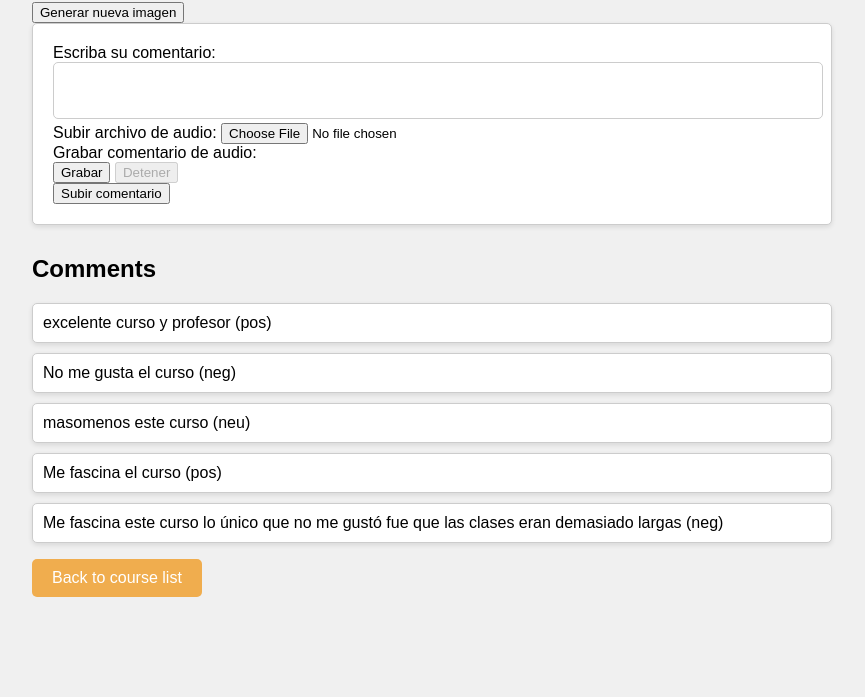
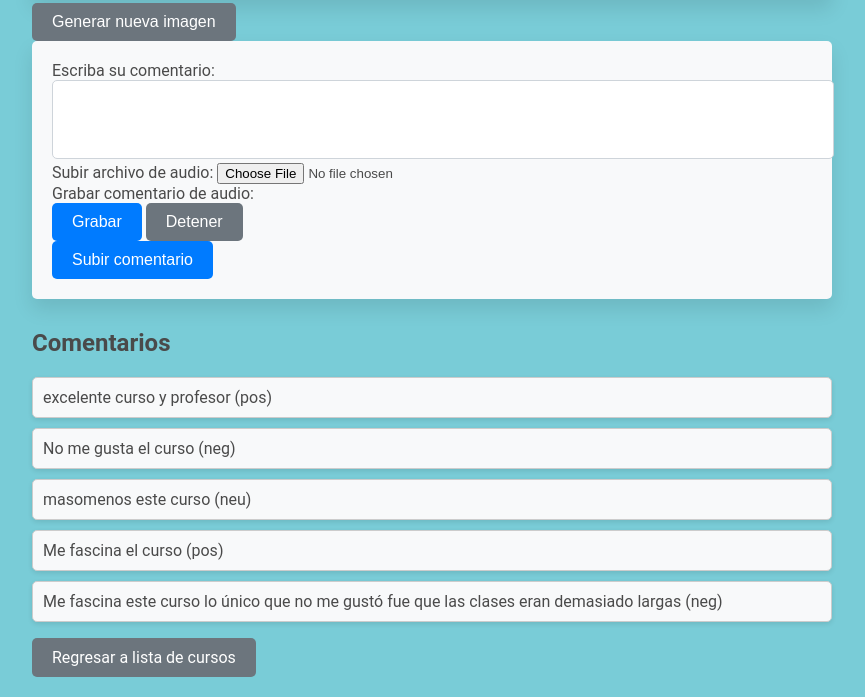
Before and after one commit to smadriz/tec-ai, a Flask app: page /course/1 in a window 1280 px wide. Shown: the part 710-1407 px from the top of the page, without its empty margins (208-1073 px from the left). Before the commit the page ends 1307 px from the top, so only its background shows below. Run offline with Flask 3, Linux system fonts and the light colour scheme; data comes from the database, SQL or seed files in the repository.

Commit message:
apariencia

```diff
--- a/templates/course.html
+++ b/templates/course.html
@@ -5,10 +5,11 @@
     <title>{{ course.name }}</title>
     <style>
         body {
-            font-family: Arial, sans-serif;
-            background-color: #f0f0f0;
+            font-family: 'Roboto', sans-serif;
+            background-color: #79ccd7;
             margin: 0;
             padding: 0;
+            color: #4a4a4a;
         }
 
         .container {
@@ -20,13 +21,35 @@
         h1 {
             text-align: center;
             margin-bottom: 30px;
+            color: #4a4a4a;
+        }
+
+        img {
+            max-width: 100%;
+            height: auto;
+            border-radius: 5px;
+            box-shadow: 0 10px 20px rgba(0, 0, 0, 0.1);
+        }
+
+        button {
+            background-color: #20c997;
+            color: white;
+            padding: 10px 20px;
+            border: none;
+            border-radius: 5px;
+            font-size: 16px;
+            cursor: pointer;
+            transition: background-color 0.3s;
+        }
+
+        button:hover {
+            background-color: #17a2b8;
         }
 
         form {
-            background-color: #ffffff;
-            border: 1px solid #ccc;
+            background-color: #f8f9fa;
             padding: 20px;
-            box-shadow: 0 2px 5px rgba(0, 0, 0, 0.1);
+            box-shadow: 0 10px 20px rgba(0, 0, 0, 0.1);
             border-radius: 5px;
             margin-bottom: 30px;
         }
@@ -35,22 +58,29 @@
             width: 100%;
             resize: none;
             border-radius: 5px;
-            border: 1px solid #ccc;
-            padding: 5px;
+            border: 1px solid #ced4da;
+            padding: 10px;
+            font-size: 16px;
         }
 
-        input[type="submit"] {
-            background-color: #4caf50;
-            border: none;
+        .btn {
             color: white;
-            padding: 10px 20px;
-            text-align: center;
-            text-decoration: none;
-            display: inline-block;
-            font-size: 16px;
-            margin: 10px 2px;
-            cursor: pointer;
-            border-radius: 5px;
+        }
+
+        .btn-secondary {
+            background-color: #6c757d;
+        }
+
+        .btn-secondary:hover {
+            background-color: #5a6268;
+        }
+
+        .btn-primary {
+            background-color: #007bff;
+        }
+
+        .btn-primary:hover {
+            background-color: #0069d9;
         }
 
         h2 {
@@ -63,7 +93,7 @@
         }
 
         li {
-            background-color: #ffffff;
+            background-color: #f8f9fa;
             border: 1px solid #ccc;
             padding: 10px;
             box-shadow: 0 2px 5px rgba(0, 0, 0, 0.1);
@@ -74,10 +104,15 @@
         a {
             text-decoration: none;
             display: inline-block;
-            background-color: #f0ad4e;
+            background-color: #6c757d;
             color: #fff;
             padding: 10px 20px;
             border-radius: 5px;
+            transition: background-color 0.3s;
+        }
+
+        a:hover {
+            background-color: #5a6268;
         }
     </style>
 </head>
@@ -127,14 +162,14 @@
         </form>
 
 
-        <h2>Comments</h2>
+        <h2>Comentarios</h2>
         <ul>
             {% for comment in comments %}
             <li>{{ comment.content }} ({{ comment.sentiment }})</li>
             {% endfor %}
         </ul>
 
-        <a href="{{ url_for('index') }}">Back to course list</a>
+        <a href="{{ url_for('index') }}">Regresar a lista de cursos</a>
         <script>
             const recordButton = document.getElementById("recordButton");
             const stopButton = document.getElementById("stopButton");
```
Also changed, not shown: templates/index.html (+54 -15 lines).
